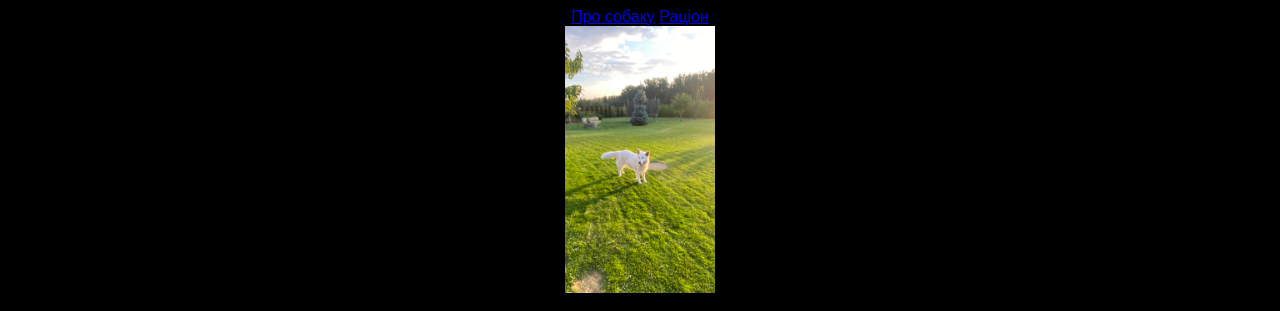
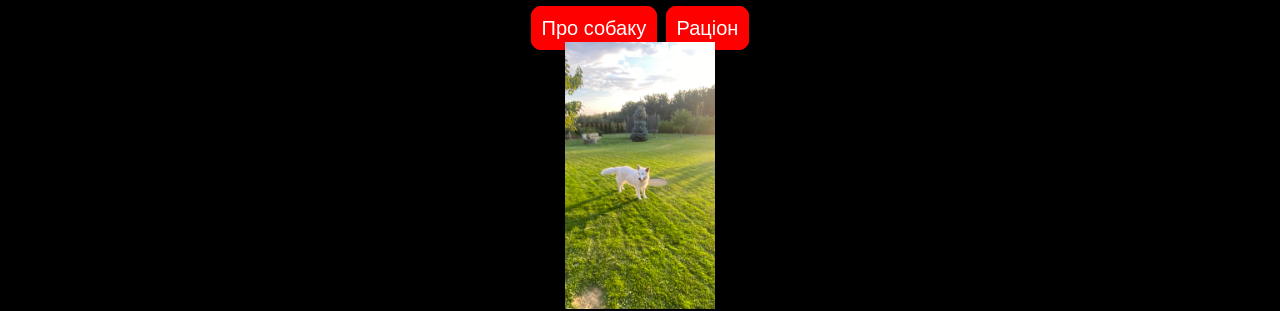
Before and after one commit to dlisicya1/my-dog2, a plain HTML site: page index.html in a window 1280 px wide. Shown: the top 311 px of the page. Drawn offline with Linux system fonts and the light colour scheme.

Commit message:
Update style.css

```diff
--- a/style.css
+++ b/style.css
@@ -1 +1,3 @@
-body{font-family:sans-serif; background-color: black; color: white; text-align: center;}
+body{font-family:sans-serif; background-color: black; color: white; text-align: center;font-size: 30px}
+nav a{padding:10px ; text-decoration: none; color: white; font-size:20px; border: 1px solid red; border-radius: 10px; background-color: red;
+}
```
